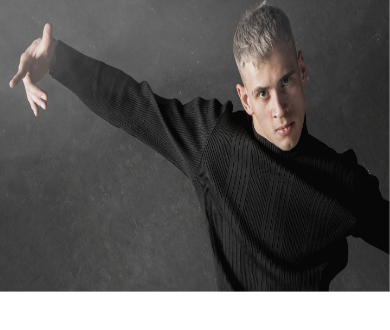
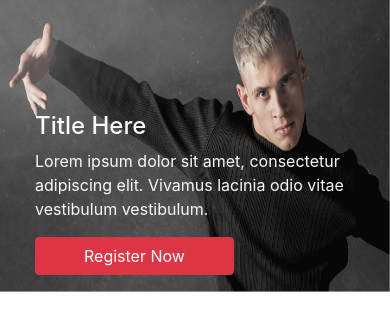
Before and after one commit to Jensonjebaraj/githubemc1, a plain HTML site: page practice/index.html in a window 390 px wide. Shown: the part 124-454 px from the top of the page. Drawn offline with nearby package versions, Linux system fonts and the light colour scheme.

Commit message:
page-1 creted

```diff
--- a/practice/assets/css/style.css
+++ b/practice/assets/css/style.css
@@ -19,16 +19,36 @@ nav li:hover{
 }
 
 
-.s-1-d{
+.sec-1{
     background-image: url(../../assets/images/New\ Project.jpg);
     height: 500px;
     width: 100%;
     background-size: cover;
     background-size: 100% 100%;
+    padding: 205px 0px 0px 70px;
+}
+
+.sec-1 h1{
+    font-size: 5rem;
+}
+
+.sec-1 p{
+    font-size: 1.5rem;
 }
 
 @media (max-width:576px){
-    .s-1-d{
+    .sec-1{
         height: 300px;
+        padding: 120px 0px 0px 35px;
+    }
+    .sec-1 h1{
+        font-size: 1.5rem;
+        padding-top: 0px;
+    }
+    .sec-1 div div{
+        width: 350px;
+    }
+    .sec-1 p{
+        font-size: 1rem;
     }
 }
--- a/practice/index.html
+++ b/practice/index.html
@@ -12,7 +12,7 @@
   <link rel="stylesheet" href="https://fonts.googleapis.com/css2?family=Material+Symbols+Outlined:opsz,wght,FILL,GRAD@20..48,100..700,0..1,-50..200" />
 </head>
 <body>
-    <nav class="navbar navbar-expand-md p-0 bg-dark navbar-dark">
+    <nav class="navbar navbar-expand-md p-0 bg-dark sticky-top navbar-dark">
         <a class="navbar-brand m-0 px-5" href="#"><img class="i-img" src="assets/images/New Project (4).png" alt=""></a>
         <button class="navbar-toggler" type="button" data-toggle="collapse" data-target="#collapsibleNavbar">MENU
           <span class="navbar-toggler-icon"></span>
@@ -52,6 +52,15 @@
 
       <!--section-1-->
 
-      <div class="container-fluid s-1-d"></div>
+      <div class="container-fluid sec-1">
+        <div class="row">
+          <div class="col-sm-6">
+            <h1 class="text-light">Title Here</h1>
+            <p class="text-light">Lorem ipsum dolor sit amet, consectetur adipiscing elit. Vivamus lacinia odio vitae vestibulum vestibulum. </p>
+            <button class="btn btn-danger px-5">Register Now</button>
+          </div>
+        </div>
+
+      </div>
 </body>
 </html>
```
